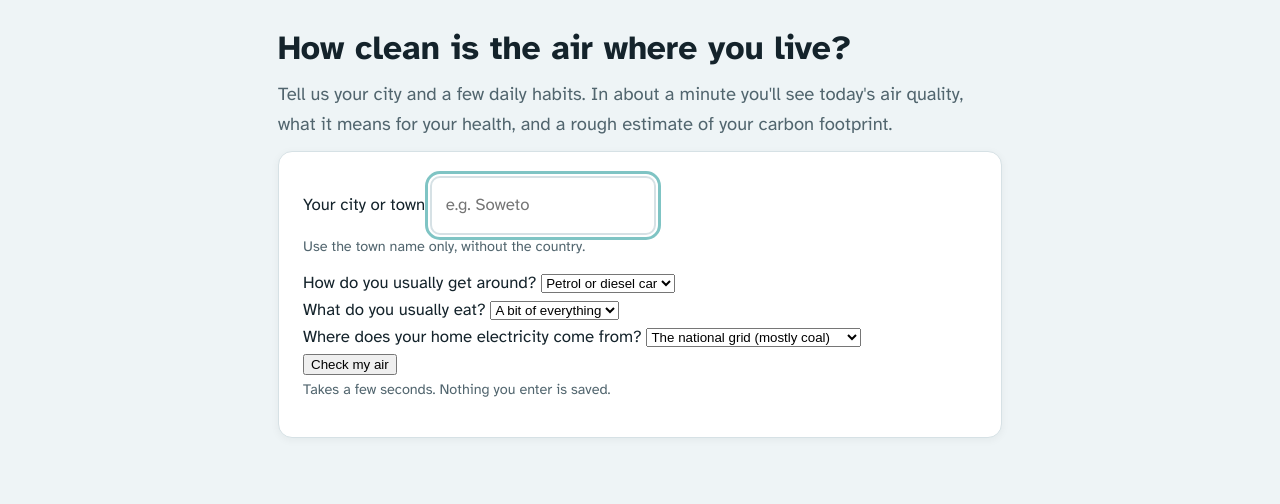
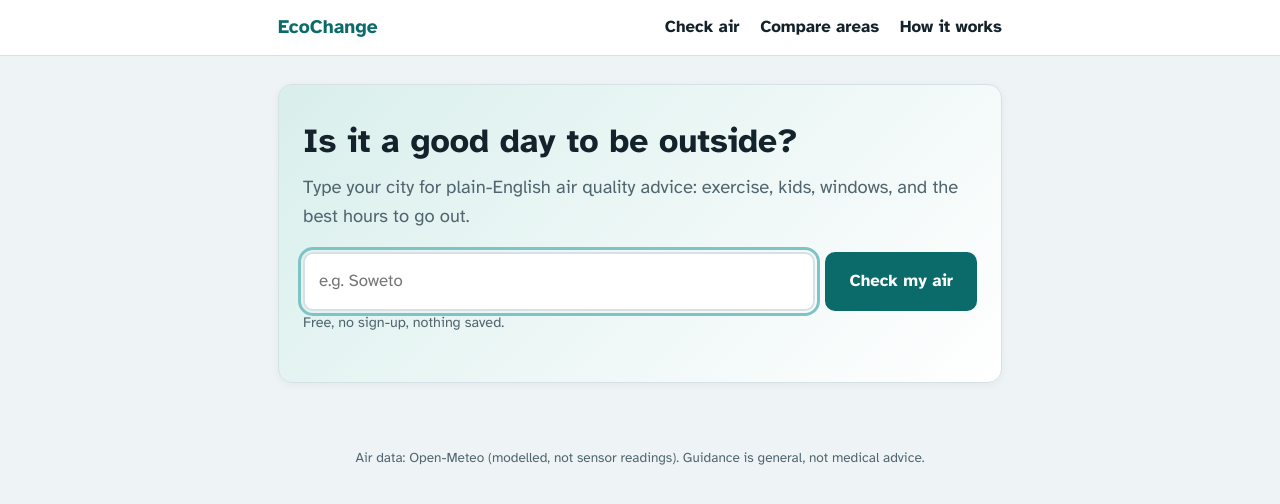
Before and after one commit to Mpilozama/EcoChange-Helper, a Flask app: page / in a window 1280 px wide. Shown: the top 504 px of the page. Run offline with Flask 3, Linux system fonts and the light colour scheme.

Commit message:
Replace footprint form with air quality advice flow
- New /check route: city -> verdict, activity advice, best 3-hour window
- Friendly errors for empty input, unknown city, API failure, missing data
- 24-hour SVG bar chart rendered server-side (no JS dependency)
- New home page focused on one question: is it a good day to be outside?

```diff
--- a/app.py
+++ b/app.py
@@ -1,54 +1,57 @@
-from datetime import datetime
-
+import requests
 from flask import Flask, render_template, request
-
-from utils.ai_functions import (
-    calculate_footprint,
-    get_2030_prediction,
-    get_ai_disruption,
-    get_climate_data,
-    get_neighbor_data,
-)
+from utils.air import (find_city, get_air, get_air_many, classify,
+                       hourly_next_24, best_window, PLACES)
 
 app = Flask(__name__)
 
 
 @app.route("/")
-def index():
+def home():
     return render_template("index.html")
 
 
-@app.route("/calculate", methods=["POST"])
-def calculate():
-    user_city = (request.form.get("city") or "").strip()
-    user_transport = request.form.get("transport")
-    user_diet = request.form.get("diet")
-    user_energy = request.form.get("energy")
+@app.route("/check", methods=["POST"])
+def check():
+    name = request.form.get("city", "").strip()
+    if not name:
+        return render_template("index.html", error="Please type a city or town.")
+    try:
+        city = find_city(name)
+        if city is None:
+            return render_template("index.html",
+                error=f"We couldn't find “{name}”. Check the spelling or try a larger nearby town.")
+        data = get_air(city["lat"], city["lon"])
+    except requests.RequestException:
+        return render_template("index.html",
+            error="We couldn't reach the air quality service. Please try again in a moment.")
 
-    city_info = get_climate_data(user_city)
-    if not city_info:
-        return "City not found (or the air quality service is unreachable). Go back and try another location.", 404
+    pm25 = data["current"]["pm2_5"]
+    if pm25 is None:
+        return render_template("index.html", error="No air data is available for that place right now.")
 
-    score = calculate_footprint(user_transport, user_diet, user_energy)
-    neighbor_pm25 = get_neighbor_data(city_info["lat"], city_info["lon"])
+    key, level = classify(pm25)
+    hourly = hourly_next_24(data)
+    return render_template("result.html", city=city, pm25=pm25, key=key,
+                           level=level, hourly=hourly, best=best_window(hourly))
 
-    user_data = {"score": score, "transport": user_transport}
-    city_data = {"city": city_info["city"], "pm25": city_info["pm25"]}
 
-    ai_verdict = get_ai_disruption(user_data, city_data, neighbor_pm25)
-    prediction_text = get_2030_prediction(city_info, score)
+@app.route("/compare")
+def compare():
+    try:
+        areas = get_air_many(PLACES)
+    except requests.RequestException:
+        return render_template("compare.html", areas=[],
+            error="We couldn't reach the air quality service. Please try again in a moment.")
+    for a in areas:
+        a["key"] = classify(a["pm25"])[0]
+    areas.sort(key=lambda a: a["pm25"], reverse=True)   # worst first
+    return render_template("compare.html", areas=areas)
 
-    return render_template(
-        "footprint.html",
-        result_city=city_info["city"],
-        result_score=score,
-        health_text=ai_verdict,
-        prediction_text=prediction_text,
-        pm25=city_info["pm25"],
-        ozone=city_info["ozone"],
-        neighbor_pm25=neighbor_pm25 if neighbor_pm25 is not None else "unavailable",
-        scan_date=datetime.now().strftime("%B %Y"),
-    )
+
+@app.route("/about")
+def about():
+    return render_template("about.html")
 
 
 if __name__ == "__main__":
--- a/templates/index.html
+++ b/templates/index.html
@@ -1,62 +1,14 @@
-<!DOCTYPE html>
-<html lang="en">
-<head>
-    <meta charset="UTF-8">
-    <meta name="viewport" content="width=device-width, initial-scale=1">
-    <title>EcoChange: how clean is your air?</title>
-    <link rel="stylesheet" href="{{ url_for('static', filename='css/style.css') }}">
-</head>
-<body>
-<main class="page">
-    <header class="intro">
-        <h1>How clean is the air where you live?</h1>
-        <p class="lead">Tell us your city and a few daily habits. In about a minute you'll see today's air quality, what it means for your health, and a rough estimate of your carbon footprint.</p>
-    </header>
-
-    {% if error %}
-    <p class="notice" role="alert">{{ error }}</p>
-    {% endif %}
-
-    <form action="/calculate" method="POST" id="check-form" class="card">
-        <div class="field">
-            <label for="city">Your city or town</label>
-            <input type="text" id="city" name="city" placeholder="e.g. Soweto" required autofocus>
-            <p class="hint">Use the town name only, without the country.</p>
-        </div>
-
-        <div class="field">
-            <label for="transport">How do you usually get around?</label>
-            <select id="transport" name="transport">
-                <option value="car">Petrol or diesel car</option>
-                <option value="electric">Electric car</option>
-                <option value="public">Taxi, bus or train</option>
-                <option value="walk">Walking or cycling</option>
-            </select>
-        </div>
-
-        <div class="field">
-            <label for="diet">What do you usually eat?</label>
-            <select id="diet" name="diet">
-                <option value="meat_heavy">Meat most days</option>
-                <option value="balanced" selected>A bit of everything</option>
-                <option value="vegetarian">Vegetarian</option>
-                <option value="vegan">Vegan</option>
-            </select>
-        </div>
-
-        <div class="field">
-            <label for="energy">Where does your home electricity come from?</label>
-            <select id="energy" name="energy">
-                <option value="fossil">The national grid (mostly coal)</option>
-                <option value="mixed">Grid plus some solar</option>
-                <option value="renewable">Mostly solar or other renewables</option>
-            </select>
-        </div>
-
-        <button type="submit" class="btn-primary" id="submit-btn">Check my air</button>
-        <p class="hint center">Takes a few seconds. Nothing you enter is saved.</p>
+{% extends "base.html" %}
+{% block title %}Is it a good day to be outside?{% endblock %}
+{% block content %}
+<section class="card landing">
+    <h1>Is it a good day to be outside?</h1>
+    <p class="lead">Type your city for plain-English air quality advice: exercise, kids, windows, and the best hours to go out.</p>
+    {% if error %}<p class="notice" role="alert">{{ error }}</p>{% endif %}
+    <form action="/check" method="POST" id="check-form" class="search">
+        <input type="text" name="city" placeholder="e.g. Soweto" aria-label="City or town" required autofocus>
+        <button type="submit" class="btn" id="submit-btn">Check my air</button>
     </form>
-</main>
-<script src="{{ url_for('static', filename='js/script.js') }}"></script>
-</body>
-</html>
+    <p class="hint">Free, no sign-up, nothing saved.</p>
+</section>
+{% endblock %}
--- /dev/null
+++ b/utils/air.py
@@ -0,0 +1,121 @@
+import requests
+
+GEO_URL = "https://geocoding-api.open-meteo.com/v1/search"
+AIR_URL = "https://air-quality-api.open-meteo.com/v1/air-quality"
+
+# Approximate neighbourhood-level coordinates (used by the Compare page)
+PLACES = [
+    {"name": "Johannesburg CBD", "lat": -26.2041, "lon": 28.0473},
+    {"name": "Sandton",          "lat": -26.1076, "lon": 28.0567},
+    {"name": "Randburg",         "lat": -26.0936, "lon": 28.0064},
+    {"name": "Alexandra",        "lat": -26.1038, "lon": 28.0963},
+    {"name": "Soweto",           "lat": -26.2678, "lon": 27.8585},
+    {"name": "Orange Farm",      "lat": -26.4667, "lon": 27.8667},
+    {"name": "Diepsloot",        "lat": -25.9333, "lon": 28.0167},
+    {"name": "Midrand",          "lat": -25.9992, "lon": 28.1263},
+    {"name": "Tembisa",          "lat": -25.9964, "lon": 28.2268},
+]
+
+# Simplified bands for PM2.5 (µg/m³), loosely based on WHO and US EPA guidance.
+# Each advice item is (activity, status, note).
+LEVELS = {
+    "good": {
+        "label": "Good",
+        "summary": "Within the WHO daily guideline. Enjoy being outside.",
+        "advice": [("Exercise outdoors", "ok", "Go for it."),
+                   ("Kids playing outside", "ok", "No limits needed."),
+                   ("Open your windows", "ok", "Fresh air is fine."),
+                   ("Wear a mask", "ok", "Not needed.")],
+    },
+    "moderate": {
+        "label": "Moderate",
+        "summary": "Above the WHO daily guideline. Most people are fine; sensitive people may notice it.",
+        "advice": [("Exercise outdoors", "care", "Fine for most. If you have asthma, go lighter."),
+                   ("Kids playing outside", "care", "OK, but watch kids with asthma or a cough."),
+                   ("Open your windows", "ok", "Fine for now."),
+                   ("Wear a mask", "ok", "Not usually needed.")],
+    },
+    "unhealthy": {
+        "label": "Unhealthy",
+        "summary": "Well above the guideline. Everyone may feel it, sensitive people most.",
+        "advice": [("Exercise outdoors", "avoid", "Move hard workouts indoors or to a cleaner hour."),
+                   ("Kids playing outside", "care", "Keep outdoor play short."),
+                   ("Open your windows", "avoid", "Keep them closed, especially near busy roads."),
+                   ("Wear a mask", "care", "A well-fitted FFP2/N95 helps if you must be out.")],
+    },
+    "severe": {
+        "label": "Very unhealthy",
+        "summary": "Far above the guideline. Limit time outside.",
+        "advice": [("Exercise outdoors", "avoid", "Stay indoors for exercise."),
+                   ("Kids playing outside", "avoid", "Keep them indoors."),
+                   ("Open your windows", "avoid", "Keep them closed."),
+                   ("Wear a mask", "care", "Wear a well-fitted FFP2/N95 outdoors.")],
+    },
+}
+
+
+def classify(pm25):
+    """Turn a PM2.5 number into a level key plus its details."""
+    if pm25 <= 15:
+        key = "good"
+    elif pm25 <= 35:
+        key = "moderate"
+    elif pm25 <= 55:
+        key = "unhealthy"
+    else:
+        key = "severe"
+    return key, LEVELS[key]
+
+
+def find_city(name):
+    """City name -> coordinates, or None if not found."""
+    r = requests.get(GEO_URL, params={"name": name, "count": 1}, timeout=10)
+    r.raise_for_status()
+    results = r.json().get("results")
+    if not results:
+        return None
+    c = results[0]
+    return {"name": c["name"], "country": c.get("country", ""), "lat": c["latitude"], "lon": c["longitude"]}
+
+
+def get_air(lat, lon):
+    """Current reading plus hourly forecast for one place."""
+    r = requests.get(AIR_URL, params={
+        "latitude": lat, "longitude": lon,
+        "current": "pm2_5", "hourly": "pm2_5",
+        "forecast_days": 2, "timezone": "auto",
+    }, timeout=10)
+    r.raise_for_status()
+    return r.json()
+
+
+def hourly_next_24(data):
+    """The next 24 hourly readings, each with its level."""
+    now = data["current"]["time"][:13]            # e.g. "2026-10-05T14"
+    rows = [(t, v) for t, v in zip(data["hourly"]["time"], data["hourly"]["pm2_5"])
+            if t[:13] >= now and v is not None]
+    return [{"hour": t[11:13], "value": v, "key": classify(v)[0]} for t, v in rows[:24]]
+
+
+def best_window(hourly, n=3):
+    """Cleanest n-hour stretch in the list."""
+    if len(hourly) < n:
+        return None
+    i = min(range(len(hourly) - n + 1), key=lambda i: sum(b["value"] for b in hourly[i:i + n]))
+    chunk = hourly[i:i + n]
+    return {"start": chunk[0]["hour"] + ":00", "avg": round(sum(b["value"] for b in chunk) / n, 1)}
+
+
+def get_air_many(places):
+    """Current PM2.5 for many places in ONE request (be kind to the API)."""
+    r = requests.get(AIR_URL, params={
+        "latitude": ",".join(str(p["lat"]) for p in places),
+        "longitude": ",".join(str(p["lon"]) for p in places),
+        "current": "pm2_5",
+    }, timeout=15)
+    r.raise_for_status()
+    data = r.json()
+    if isinstance(data, dict):        # a single place returns an object, not a list
+        data = [data]
+    return [{**p, "pm25": d["current"]["pm2_5"]} for p, d in zip(places, data)
+            if d["current"]["pm2_5"] is not None]
```
Also changed, not shown: templates/result.html (added, +42 -0 lines).
